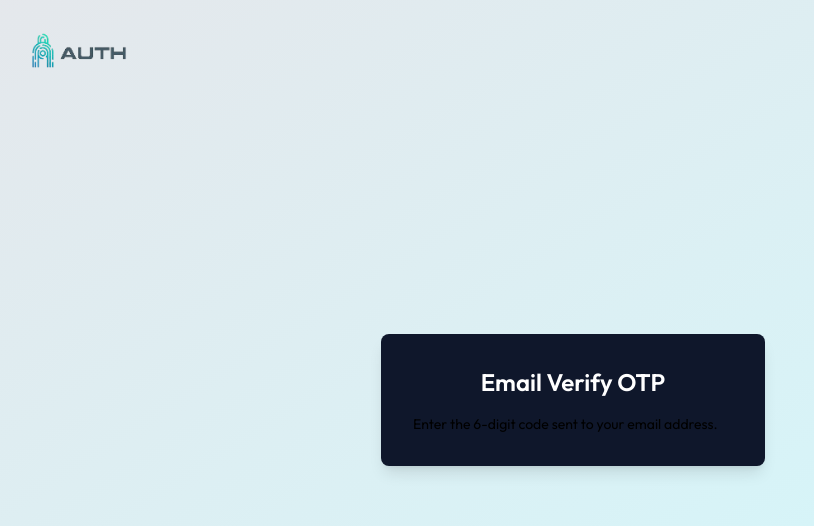
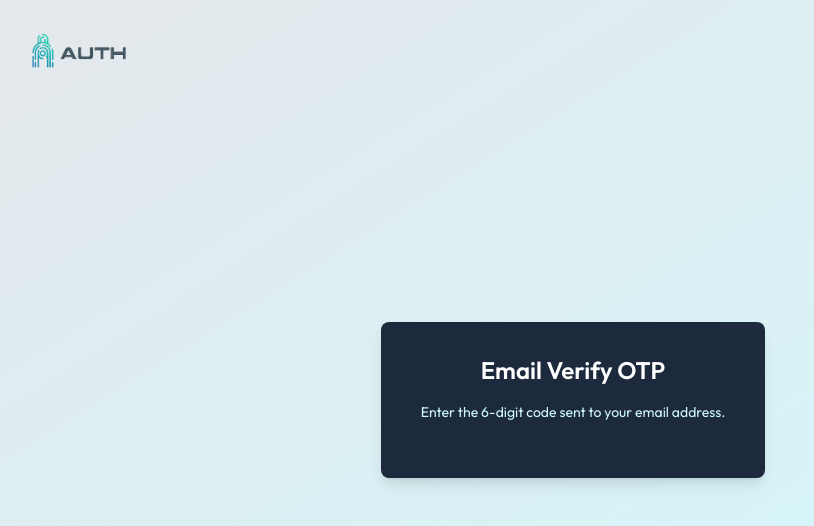
Before and after one commit to kelvinnmuia/mern-auth-system, a React (Vite) app in the folder client/: page /email-verify in a window 1280 px wide. Shown: the top 526 px of the page, without its empty margins (67-881 px from the left). Built offline with nearby package versions, Linux system fonts and the light colour scheme; no server answers.

Commit message:
changed the font color of the p tag to cyan

```diff
--- a/client/src/pages/EmailVerify.jsx
+++ b/client/src/pages/EmailVerify.jsx
@@ -8,9 +8,9 @@ function EmailVerify() {
     bg-gradient-to-br from-gray-200 to-cyan-100'>
       <img onClick={()=>navigate('/')} src={auth} alt="" className="absolute left-5 sm:left-20
             top-5 sm:w-32 cursor-pointer" />
-            <form className='bg-slate-900 p-8 rounded-lg shadow-lg w-96 text-sm'>
+            <form className='bg-slate-800 p-8 rounded-lg shadow-lg w-96 text-sm'>
               <h1 className="text-white text-2xl font-semibold text-center mb-4">Email Verify OTP</h1>
-              <p>Enter the 6-digit code sent to your email address.</p>
+              <p className="text-center mb-6 text-cyan-100">Enter the 6-digit code sent to your email address.</p>
             </form>
     </div>
   )
```
